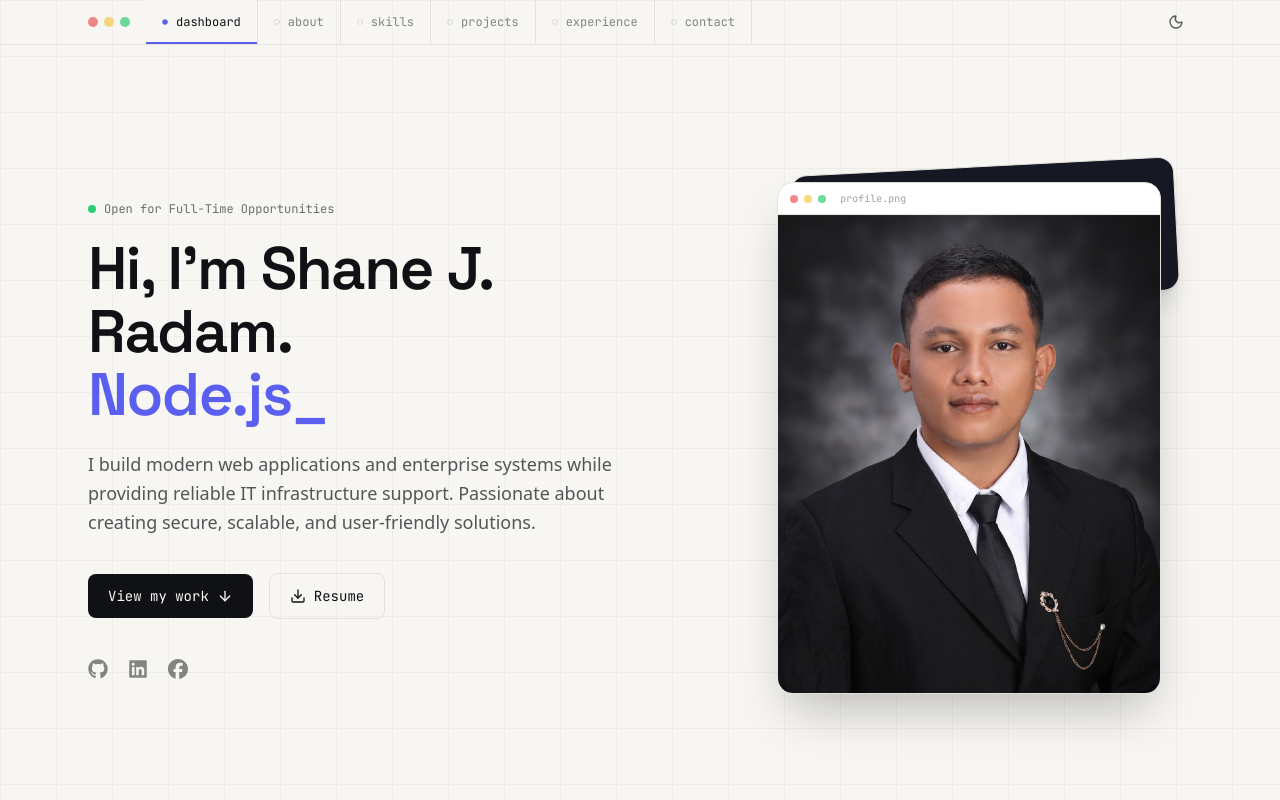
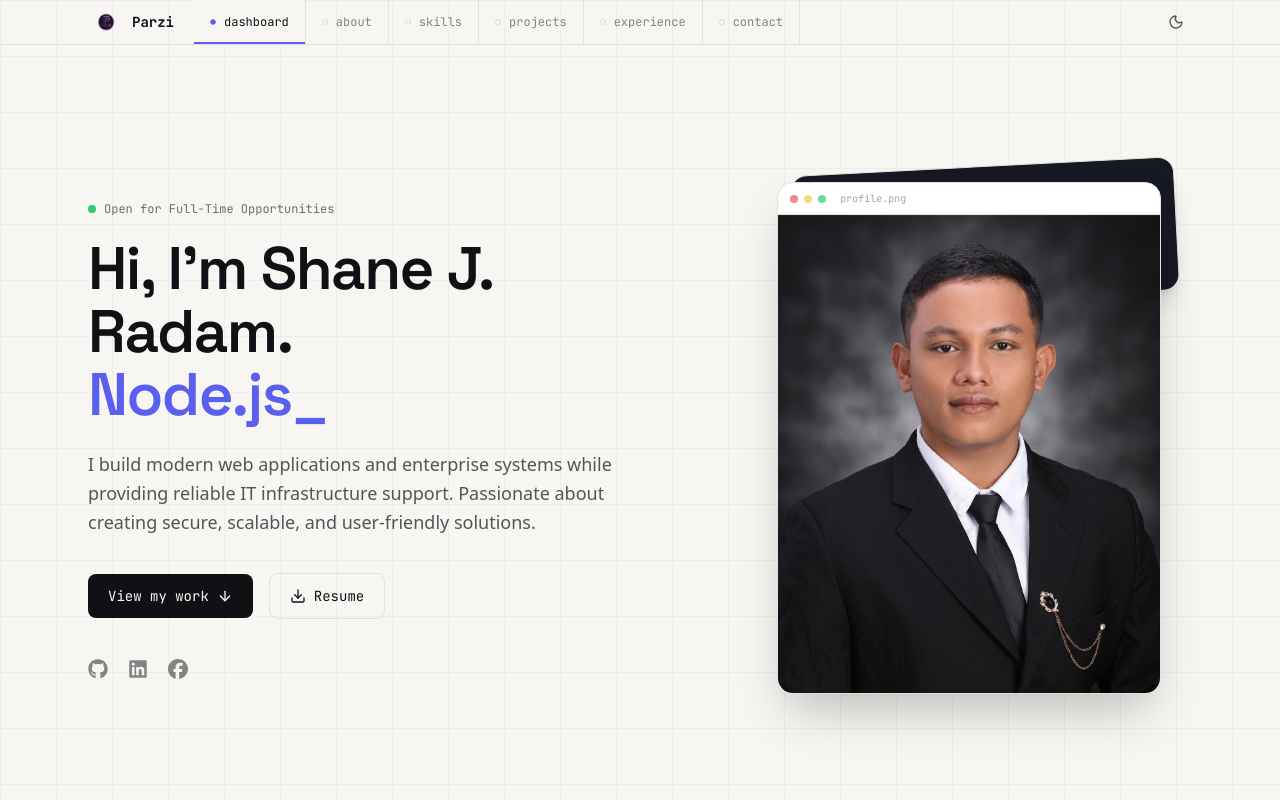
Before and after one commit to parzipal2002/shaneradam, a Next.js app: page / in a window 1280 px wide. Shown: the top 800 px of the page. Built offline with nearby package versions, Linux system fonts and the light colour scheme.

Commit message:
Add Parzi favicon and branding

```diff
--- a/app/layout.tsx
+++ b/app/layout.tsx
@@ -25,7 +25,15 @@ const jetbrainsMono = JetBrains_Mono({
 export const metadata: Metadata = {
   title: `${site.name} — ${site.role}`,
   description: site.tagline,
-  metadataBase: new URL("https://example.com"),
+
+  icons: {
+    icon: "/icon.png",
+    shortcut: "/icon.png",
+    apple: "/icon.png",
+  },
+
+  metadataBase: new URL("https://parziport.vercel.app"),
+
   openGraph: {
     title: `${site.name} — ${site.role}`,
     description: site.tagline,
--- a/components/nav.tsx
+++ b/components/nav.tsx
@@ -4,6 +4,8 @@ import { useEffect, useState } from "react";
 import { Moon, Sun, Menu, X, Circle } from "lucide-react";
 import { nav, site } from "@/lib/data";
 import { useTheme } from "@/components/theme-provider";
+import Image from "next/image";
+import Link from "next/link";
 
 export function Nav() {
   const { theme, toggleTheme } = useTheme();
@@ -14,46 +16,79 @@ export function Nav() {
   useEffect(() => {
     const onScroll = () => setScrolled(window.scrollY > 8);
     onScroll();
+
     window.addEventListener("scroll", onScroll, { passive: true });
+
     return () => window.removeEventListener("scroll", onScroll);
   }, []);
 
   useEffect(() => {
-    const sections = nav.map((n) => document.getElementById(n.id)).filter(Boolean) as HTMLElement[];
+    const sections = nav
+      .map((n) => document.getElementById(n.id))
+      .filter(Boolean) as HTMLElement[];
+
     const observer = new IntersectionObserver(
       (entries) => {
         entries.forEach((entry) => {
-          if (entry.isIntersecting) setActive(entry.target.id);
+          if (entry.isIntersecting) {
+            setActive(entry.target.id);
+          }
         });
       },
-      { rootMargin: "-40% 0px -50% 0px", threshold: 0 }
+      {
+        rootMargin: "-40% 0px -50% 0px",
+        threshold: 0,
+      }
     );
+
     sections.forEach((s) => observer.observe(s));
+
     return () => observer.disconnect();
   }, []);
 
   const handleNavClick = (id: string) => {
     setMobileOpen(false);
-    document.getElementById(id)?.scrollIntoView({ behavior: "smooth" });
+    document.getElementById(id)?.scrollIntoView({
+      behavior: "smooth",
+    });
   };
 
   return (
     <header
       className={`fixed inset-x-0 top-0 z-50 border-b hairline transition-colors ${
-        scrolled ? "bg-paper-surface/90 dark:bg-ink-surface/90 backdrop-blur-md" : "bg-transparent"
+        scrolled
+          ? "bg-paper-surface/90 dark:bg-ink-surface/90 backdrop-blur-md"
+          : "bg-transparent"
       }`}
     >
       <div className="mx-auto flex max-w-6xl items-center gap-1 px-4 sm:px-6">
-        {/* Traffic-light dots, editor chrome flavor */}
-        <div className="mr-3 hidden items-center gap-1.5 sm:flex">
-          <span className="h-2.5 w-2.5 rounded-full bg-[#EB5757]/70" />
-          <span className="h-2.5 w-2.5 rounded-full bg-[#F2C94C]/70" />
-          <span className="h-2.5 w-2.5 rounded-full bg-[#2ECC71]/70" />
-        </div>
 
-        <nav className="hidden flex-1 items-stretch overflow-x-auto md:flex" aria-label="Primary">
+        {/* Parzi Logo */}
+        <Link
+          href="/"
+          className="mr-4 flex items-center gap-2"
+        >
+          <Image
+            src="/parzi.png"
+            alt="Parzi Logo"
+            width={36}
+            height={36}
+            priority
+          />
+
+          <span className="hidden font-mono text-sm font-bold sm:block">
+            Parzi
+          </span>
+        </Link>
+
+
+        <nav
+          className="hidden flex-1 items-stretch overflow-x-auto md:flex"
+          aria-label="Primary"
+        >
           {nav.map((n) => {
             const isActive = active === n.id;
+
             return (
               <button
                 key={n.id}
@@ -66,57 +101,99 @@ export function Nav() {
                 aria-current={isActive ? "true" : undefined}
               >
                 <Circle
-                  className={`h-1.5 w-1.5 ${isActive ? "fill-accent text-accent" : "fill-transparent text-ink/20 dark:text-paper/20"}`}
+                  className={`h-1.5 w-1.5 ${
+                    isActive
+                      ? "fill-accent text-accent"
+                      : "fill-transparent text-ink/20 dark:text-paper/20"
+                  }`}
                 />
+
                 {n.label}
+
                 {isActive && (
-                  <span className="absolute inset-x-0 bottom-0 h-0.5 bg-accent" aria-hidden />
+                  <span
+                    className="absolute inset-x-0 bottom-0 h-0.5 bg-accent"
+                    aria-hidden
+                  />
                 )}
               </button>
             );
           })}
         </nav>
 
+
         <div className="flex flex-1 items-center justify-between py-2.5 md:flex-none md:justify-end md:py-0 md:pl-3">
+
           <span className="font-mono text-xs text-ink/70 dark:text-paper/70 md:hidden">
             {site.name.split(" ")[0].toLowerCase()}.tsx
           </span>
 
+
           <div className="flex items-center gap-1">
+
             <button
               onClick={toggleTheme}
-              aria-label={theme === "dark" ? "Switch to light mode" : "Switch to dark mode"}
+              aria-label={
+                theme === "dark"
+                  ? "Switch to light mode"
+                  : "Switch to dark mode"
+              }
               className="rounded-md p-2 text-ink/70 transition-colors hover:bg-paper-surface-2 hover:text-ink dark:text-paper/70 dark:hover:bg-ink-surface-2 dark:hover:text-paper"
             >
-              {theme === "dark" ? <Sun className="h-4 w-4" /> : <Moon className="h-4 w-4" />}
+              {theme === "dark" ? (
+                <Sun className="h-4 w-4" />
+              ) : (
+                <Moon className="h-4 w-4" />
+              )}
             </button>
+
+
             <button
               onClick={() => setMobileOpen((o) => !o)}
               aria-label="Toggle menu"
               className="rounded-md p-2 text-ink/70 transition-colors hover:bg-paper-surface-2 hover:text-ink dark:text-paper/70 dark:hover:bg-ink-surface-2 dark:hover:text-paper md:hidden"
             >
-              {mobileOpen ? <X className="h-4 w-4" /> : <Menu className="h-4 w-4" />}
+              {mobileOpen ? (
+                <X className="h-4 w-4" />
+              ) : (
+                <Menu className="h-4 w-4" />
+              )}
             </button>
+
           </div>
         </div>
       </div>
 
+
       {mobileOpen && (
-        <nav className="border-t hairline bg-paper-surface dark:bg-ink-surface md:hidden" aria-label="Mobile">
+        <nav
+          className="border-t hairline bg-paper-surface dark:bg-ink-surface md:hidden"
+          aria-label="Mobile"
+        >
           {nav.map((n) => (
             <button
               key={n.id}
               onClick={() => handleNavClick(n.id)}
               className={`flex w-full items-center gap-2 border-b hairline px-5 py-3 text-left font-mono text-xs ${
-                active === n.id ? "text-accent" : "text-ink/70 dark:text-paper/70"
+                active === n.id
+                  ? "text-accent"
+                  : "text-ink/70 dark:text-paper/70"
               }`}
             >
-              <Circle className={`h-1.5 w-1.5 ${active === n.id ? "fill-accent text-accent" : "fill-transparent text-ink/20"}`} />
+              <Circle
+                className={`h-1.5 w-1.5 ${
+                  active === n.id
+                    ? "fill-accent text-accent"
+                    : "fill-transparent text-ink/20"
+                }`}
+              />
+
               {n.label}
             </button>
           ))}
         </nav>
       )}
+
     </header>
   );
 }
```
Also changed, not shown: app/icon.png (added), public/parzi.png (added).
